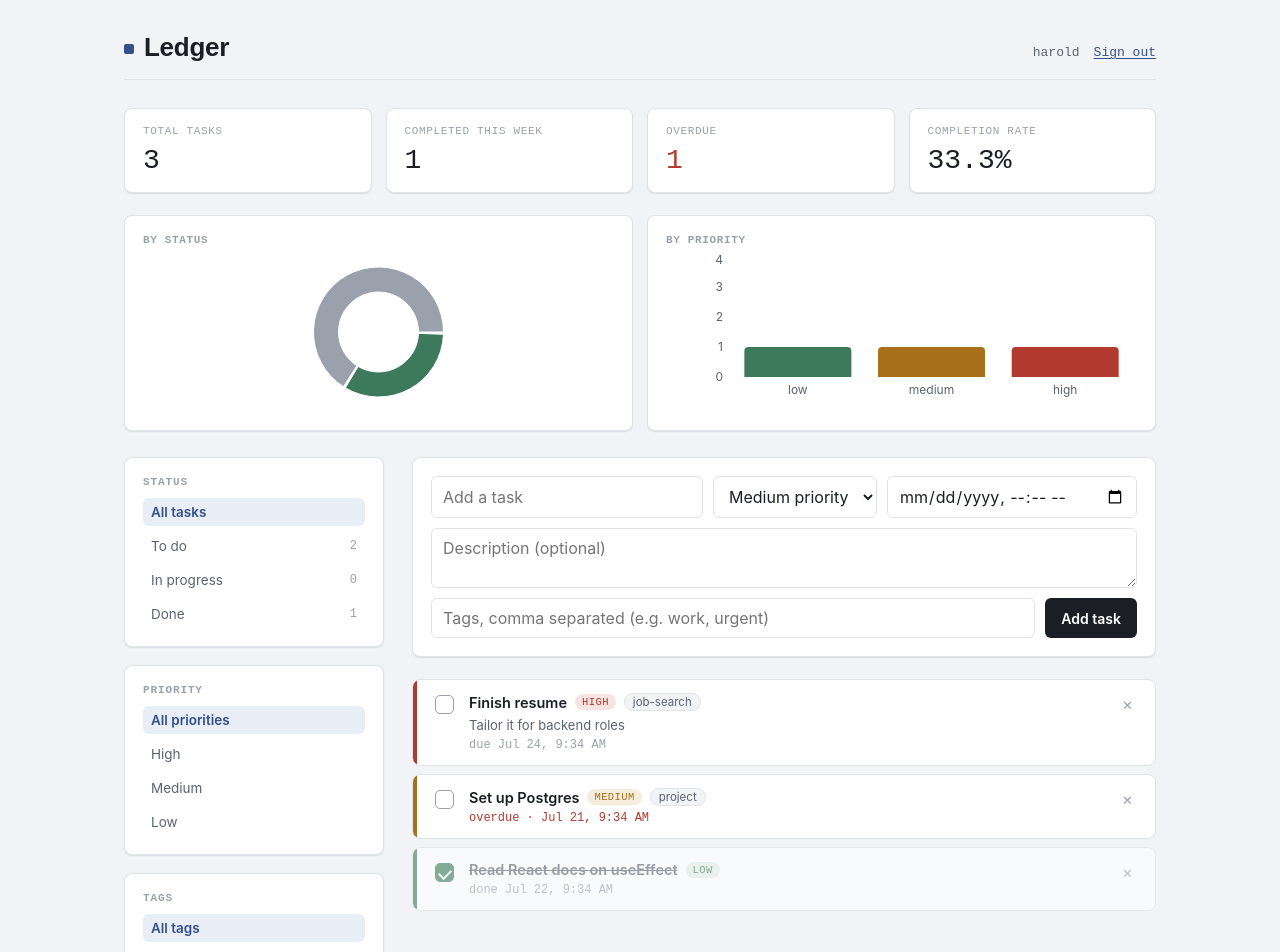
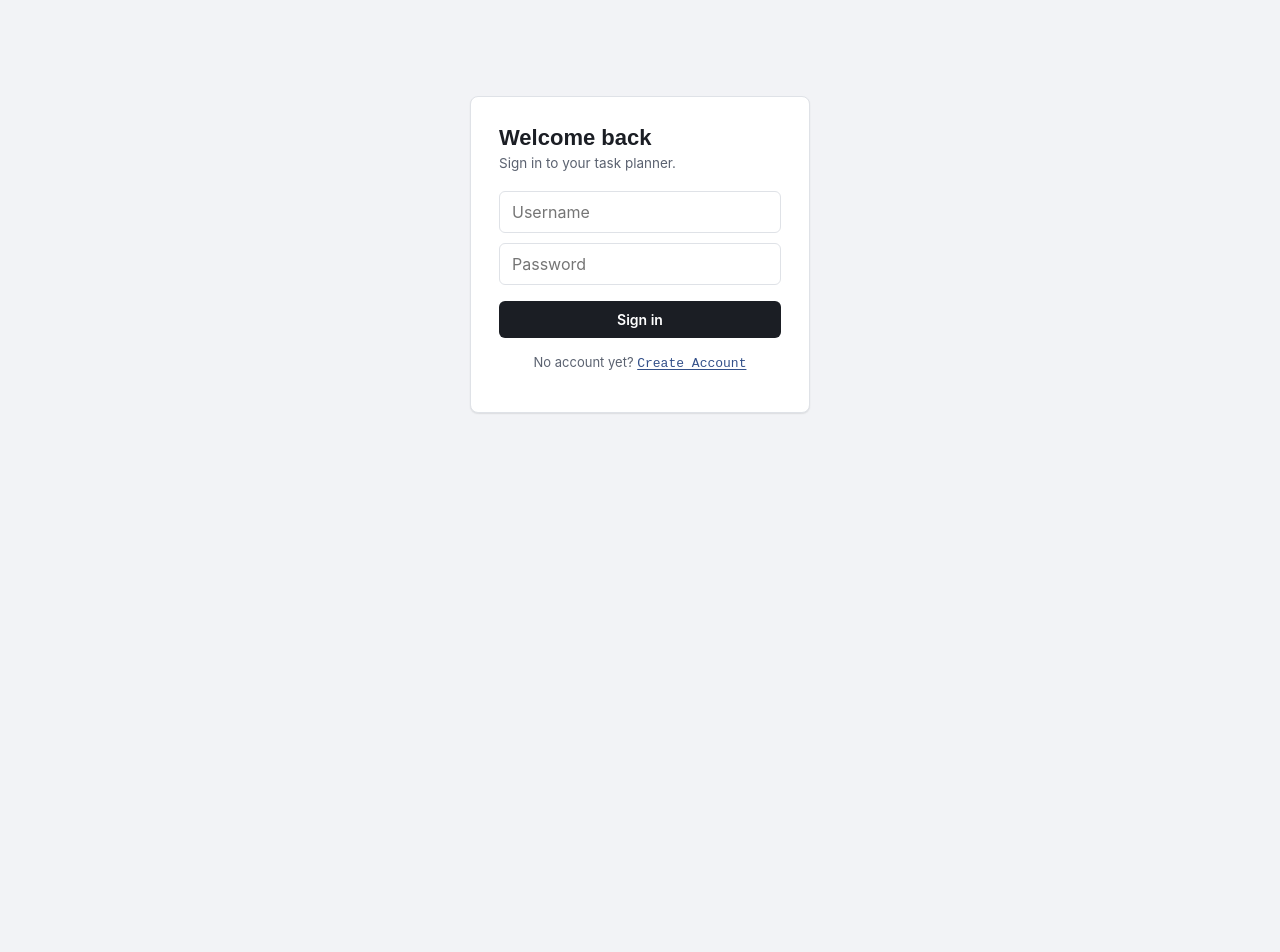
Before and after one commit to haroldlaw/task_planner, a React app in the folder frontend/: page / in a window 1280 px wide. Shown: the top 952 px of the page. After the commit the page ends 896 px from the top, so only its background shows below. Built offline with nearby package versions, Linux system fonts and the light colour scheme; the HTML template or start-up script is replaced by a standard one.

Commit message:
connect frontend to backend and remove mock data

```diff
--- a/frontend/src/App.jsx
+++ b/frontend/src/App.jsx
@@ -1,5 +1,6 @@
-import { useState, useMemo } from "react";
+import { useState, useEffect, useCallback } from "react";
 import { useAuth } from "./context/AuthContext";
+import { api } from "./api";
 import Login from "./components/Login";
 import Register from "./components/Register";
 import TaskForm from "./components/TaskForm";
@@ -7,53 +8,14 @@ import TaskList from "./components/TaskList";
 import FilterBar from "./components/FilterBar";
 import StatsView from "./components/StatsView";
 
-const SEED_TASKS = [
-  {
-    id: 1,
-    title: "Finish resume",
-    description: "Tailor it for backend roles",
-    due_date: new Date(Date.now() + 2 * 86400000).toISOString(),
-    priority: "high",
-    status: "todo",
-    created_at: new Date().toISOString(),
-    completed_at: null,
-    tags: [{ id: 1, name: "job-search" }],
-  },
-  {
-    id: 2,
-    title: "Set up Postgres",
-    description: null,
-    due_date: new Date(Date.now() - 86400000).toISOString(), // overdue on purpose
-    priority: "medium",
-    status: "todo",
-    created_at: new Date().toISOString(),
-    completed_at: null,
-    tags: [{ id: 2, name: "project" }],
-  },
-  {
-    id: 3,
-    title: "Read React docs on useEffect",
-    description: null,
-    due_date: null,
-    priority: "low",
-    status: "done",
-    created_at: new Date().toISOString(),
-    completed_at: new Date().toISOString(),
-    tags: [],
-  },
-];
-
-const SEED_TAGS = [
-  { id: 1, name: "job-search" },
-  { id: 2, name: "project" },
-];
-
 export default function App() {
   const { user, loading: authLoading, logout } = useAuth();
   const [authView, setAuthView] = useState("login");
 
-  const [tasks, setTasks] = useState(SEED_TASKS);
-  const [tags, setTags] = useState(SEED_TAGS);
+  const [tasks, setTasks] = useState([]);
+  const [tags, setTags] = useState([]);
+  const [stats, setStats] = useState(null);
+  const [tasksLoading, setTasksLoading] = useState(true);
   const [filters, setFilters] = useState({
     status: undefined,
     priority: undefined,
@@ -62,107 +24,104 @@ export default function App() {
     order: "desc",
   });
 
-  // MOCK VERSION: filtering/sorting happens client-side with useMemo,
-  // instead of sending query params to api.listTasks().
-  const filteredTasks = useMemo(() => {
-    let result = [...tasks];
-    if (filters.status) result = result.filter((t) => t.status === filters.status);
-    if (filters.priority) result = result.filter((t) => t.priority === filters.priority);
-    if (filters.tag_id) result = result.filter((t) => t.tags.some((tag) => tag.id === filters.tag_id));
+  const loadTasks = useCallback(async () => {
+    setTasksLoading(true);
+    try {
+      const data = await api.listTasks(filters);
+      setTasks(data);
+    } catch (err) {
+      console.error(err);
+    } finally {
+      setTasksLoading(false);
+    }
+  }, [filters]);
 
-    result.sort((a, b) => {
-      const field = filters.sort_by;
-      let av = a[field];
-      let bv = b[field];
-      if (field === "priority") {
-        const order = { low: 0, medium: 1, high: 2 };
-        av = order[av];
-        bv = order[bv];
-      }
-      if (av < bv) return filters.order === "asc" ? -1 : 1;
-      if (av > bv) return filters.order === "asc" ? 1 : -1;
-      return 0;
-    });
-    return result;
-  }, [tasks, filters]);
+  const loadTags = useCallback(async () => {
+    const data = await api.listTags();
+    setTags(data);
+  }, []);
 
-  // MOCK VERSION: stats computed locally instead of fetched from /stats.
-  const stats = useMemo(() => {
-    const total = tasks.length;
-    const now = new Date();
-    const weekAgo = new Date(now - 7 * 86400000);
+  const loadStats = useCallback(async () => {
+    const data = await api.getStats();
+    setStats(data);
+  }, []);
 
-    const completedThisWeek = tasks.filter(
-      (t) => t.completed_at && new Date(t.completed_at) >= weekAgo
-    ).length;
-    const overdue = tasks.filter(
-      (t) => t.due_date && new Date(t.due_date) < now && t.status !== "done"
-    ).length;
-    const done = tasks.filter((t) => t.status === "done").length;
-    const completionRate = total ? Math.round((done / total) * 1000) / 10 : 0;
+  useEffect(() => {
+    if (!user) return;
+    loadTasks();
+  }, [user, loadTasks]);
 
-    const statusBreakdown = { todo: 0, in_progress: 0, done: 0 };
-    const priorityBreakdown = { low: 0, medium: 0, high: 0 };
-    tasks.forEach((t) => {
-      statusBreakdown[t.status]++;
-      priorityBreakdown[t.priority]++;
-    });
+  useEffect(() => {
+    if (!user) return;
+    loadTags();
+    loadStats();
+  }, [user, loadTags, loadStats]);
 
-    return {
-      total_tasks: total,
-      completed_this_week: completedThisWeek,
-      overdue_count: overdue,
-      completion_rate: completionRate,
-      status_breakdown: statusBreakdown,
-      priority_breakdown: priorityBreakdown,
-    };
-  }, [tasks]);
-
-  function handleTaskCreated(newTask) {
-    setTasks((prev) => [newTask, ...prev]);
+  function handleTaskCreated(task, replaceId, errorMessage) {
+    if (errorMessage) {
+      setTasks((prev) => prev.filter((t) => !String(t.id).startsWith("temp-")));
+      alert(`Could not save task: ${errorMessage}`);
+      return;
+    }
+    if (replaceId) {
+      setTasks((prev) => prev.map((t) => (t.id === replaceId ? task : t)));
+      loadStats();
+    } else {
+      setTasks((prev) => [task, ...prev]);
+    }
   }
 
-  function handleTagsChanged(newTags) {
-    setTags((prev) => [...prev, ...newTags]);
-  }
-
-  function handleToggle(task) {
+  async function handleToggle(task) {
+    const previous = tasks;
+    const nowDone = task.status !== "done";
     setTasks((prev) =>
       prev.map((t) =>
         t.id === task.id
-          ? {
-              ...t,
-              status: t.status === "done" ? "todo" : "done",
-              completed_at: t.status === "done" ? null : new Date().toISOString(),
-            }
+          ? { ...t, status: nowDone ? "done" : "todo", completed_at: nowDone ? new Date().toISOString() : null }
           : t
       )
     );
+    try {
+      const updated = await api.toggleComplete(task.id);
+      setTasks((prev) => prev.map((t) => (t.id === task.id ? updated : t)));
+      loadStats();
+    } catch (err) {
+      setTasks(previous);
+      alert(`Could not update task: ${err.message}`);
+    }
   }
 
-  function handleDelete(task) {
+  async function handleDelete(task) {
+    const previous = tasks;
     setTasks((prev) => prev.filter((t) => t.id !== task.id));
+    try {
+      await api.deleteTask(task.id);
+      loadStats();
+    } catch (err) {
+      setTasks(previous);
+      alert(`Could not delete task: ${err.message}`);
+    }
   }
 
   if (authLoading) return null;
 
-  /*if (!user) {
+  if (!user) {
     return authView === "login" ? (
       <Login onSwitch={() => setAuthView("register")} />
     ) : (
       <Register onSwitch={() => setAuthView("login")} />
     );
-  }*/
+  }
 
   return (
     <div className="app-shell">
       <header className="app-header">
         <h1>
           <span className="ledger-mark" />
-          Ledger
+          Task Planner
         </h1>
         <div className="user-bar">
-          <span>{user?.username || "harold"}</span>
+          <span>{user.username}</span>
           <button className="link-button" onClick={logout}>
             Sign out
           </button>
@@ -176,11 +135,11 @@ export default function App() {
           filters={filters}
           setFilters={setFilters}
           tags={tags}
-          taskCountByStatus={stats.status_breakdown}
+          taskCountByStatus={stats?.status_breakdown}
         />
         <div>
-          <TaskForm tags={tags} onTagsChanged={handleTagsChanged} onCreated={handleTaskCreated} />
-          <TaskList tasks={filteredTasks} onToggle={handleToggle} onDelete={handleDelete} loading={false} />
+          <TaskForm tags={tags} onTagsChanged={loadTags} onCreated={handleTaskCreated} />
+          <TaskList tasks={tasks} onToggle={handleToggle} onDelete={handleDelete} loading={tasksLoading} />
         </div>
       </div>
     </div>
--- a/frontend/src/components/StatsView.jsx
+++ b/frontend/src/components/StatsView.jsx
@@ -63,7 +63,7 @@ export default function StatsView({ stats }) {
       {stats.total_tasks > 0 && (
         <div className="charts-row">
           <div className="card chart-card">
-            <h4>By status</h4>
+            <h4>Task Status</h4>
             <ResponsiveContainer width="100%" height={160}>
               <PieChart>
                 <Pie
@@ -83,7 +83,7 @@ export default function StatsView({ stats }) {
             </ResponsiveContainer>
           </div>
           <div className="card chart-card">
-            <h4>By priority</h4>
+            <h4>Task Priority</h4>
             <ResponsiveContainer width="100%" height={160}>
               <BarChart data={priorityData}>
                 <XAxis dataKey="name" tick={{ fontSize: 12, fill: "#5b6270" }} axisLine={false} tickLine={false} />
--- a/frontend/src/components/TaskForm.jsx
+++ b/frontend/src/components/TaskForm.jsx
@@ -1,6 +1,5 @@
 import { useState } from "react";
-
-let mockIdCounter = 1000; // simple incrementing fake ID generator for mock mode
+import { api } from "../api";
 
 export default function TaskForm({ tags, onTagsChanged, onCreated }) {
   const [title, setTitle] = useState("");
@@ -8,40 +7,44 @@ export default function TaskForm({ tags, onTagsChanged, onCreated }) {
   const [dueDate, setDueDate] = useState("");
   const [priority, setPriority] = useState("medium");
   const [tagInput, setTagInput] = useState("");
+  const [submitting, setSubmitting] = useState(false);
 
-  // MOCK VERSION: resolves tag names to tag objects using only local state,
-  // no api.createTag() call. Creates a new fake tag if the name doesn't exist yet.
-  function resolveTags(names) {
-    const existingByName = new Map(tags.map((t) => [t.name.toLowerCase(), t]));
-    const resolved = [];
-    const newlyCreated = [];
+  async function resolveTagIds(names) {
+    const existingByName = new Map(
+      tags.map((t) => [t.name.toLowerCase(), t.id]),
+    );
+    const ids = [];
+    let changed = false;
     for (const rawName of names) {
       const name = rawName.trim();
       if (!name) continue;
-      const existing = existingByName.get(name.toLowerCase());
-      if (existing) {
-        resolved.push(existing);
+      const existingId = existingByName.get(name.toLowerCase());
+      if (existingId) {
+        ids.push(existingId);
       } else {
-        const newTag = { id: mockIdCounter++, name };
-        resolved.push(newTag);
-        newlyCreated.push(newTag);
+        const newTag = await api.createTag(name);
+        ids.push(newTag.id);
+        changed = true;
       }
     }
-    if (newlyCreated.length > 0) onTagsChanged(newlyCreated);
-    return resolved;
+    if (changed) onTagsChanged();
+    return ids;
   }
 
-  function handleSubmit(e) {
+  async function handleSubmit(e) {
     e.preventDefault();
     if (!title.trim()) return;
+    setSubmitting(true);
 
-    const tagNames = tagInput.split(",").map((t) => t.trim()).filter(Boolean);
-    const taskTags = resolveTags(tagNames);
+    try {
+      const tagNames = tagInput
+        .split(",")
+        .map((t) => t.trim())
+        .filter(Boolean);
+      const tag_ids = await resolveTagIds(tagNames);
 
-    // MOCK VERSION: no server round-trip — the task is "created" immediately
-    // and permanently, since there's nothing to reconcile against yet.
-    const newTask = {
-      id: mockIdCounter++,
+      const optimisticTask = {
+        id: `temp-${Date.now()}`,
         title,
         description: description || null,
         due_date: dueDate ? new Date(dueDate).toISOString() : null,
@@ -49,15 +52,30 @@ export default function TaskForm({ tags, onTagsChanged, onCreated }) {
         status: "todo",
         created_at: new Date().toISOString(),
         completed_at: null,
-      tags: taskTags,
+        tags: tagNames.map((n) => ({ id: `temp-${n}`, name: n })),
       };
-    onCreated(newTask);
+      onCreated(optimisticTask);
+
+      const saved = await api.createTask({
+        title,
+        description: description || null,
+        due_date: dueDate ? new Date(dueDate).toISOString() : null,
+        priority,
+        status: "todo",
+        tag_ids,
+      });
+      onCreated(saved, optimisticTask.id);
 
       setTitle("");
       setDescription("");
       setDueDate("");
       setPriority("medium");
       setTagInput("");
+    } catch (err) {
+      onCreated(null, null, err.message);
+    } finally {
+      setSubmitting(false);
+    }
   }
 
   return (
@@ -99,8 +117,8 @@ export default function TaskForm({ tags, onTagsChanged, onCreated }) {
           onChange={(e) => setTagInput(e.target.value)}
           style={{ flex: 1 }}
         />
-        <button className="btn-primary" type="submit">
-          Add task
+        <button className="btn-primary" type="submit" disabled={submitting}>
+          {submitting ? "Adding…" : "Add task"}
         </button>
       </div>
     </form>
--- a/frontend/src/components/TaskList.jsx
+++ b/frontend/src/components/TaskList.jsx
@@ -8,7 +8,7 @@ export default function TaskList({ tasks, onToggle, onDelete, loading }) {
   if (tasks.length === 0) {
     return (
       <div className="empty-state">
-        no tasks match these filters — add one above, or clear a filter
+        no tasks match these filters
       </div>
     );
   }
```
Lines whose indentation alone changed are shown as unchanged.
